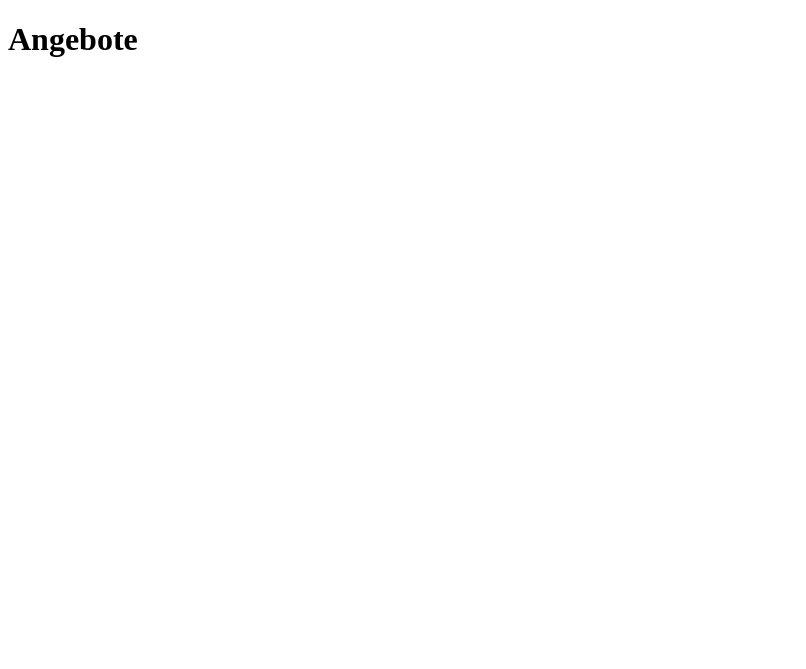
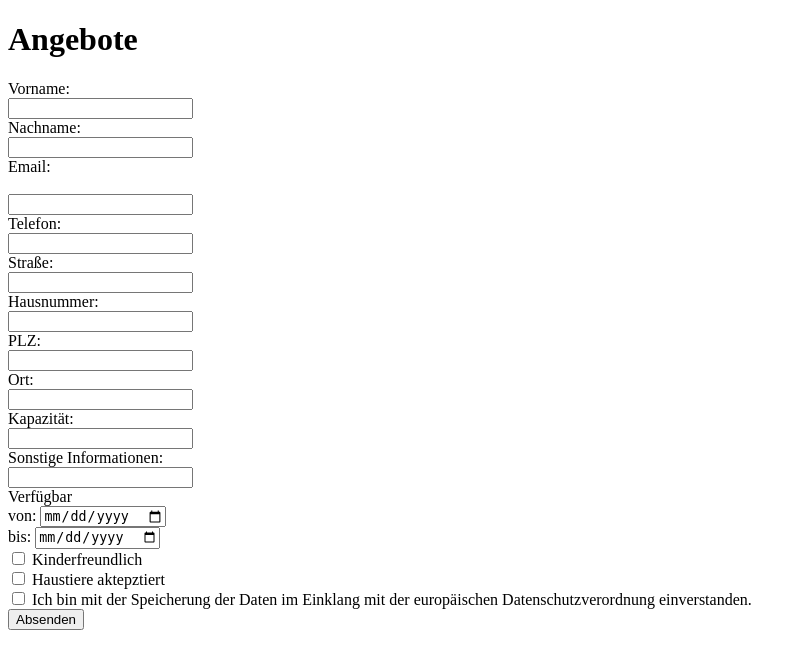
Before and after one commit to CpyPst/rundenudel, a Flask app: page /offer/ in a window 1280 px wide. Before the commit the part shown is almost empty. Shown: the top 669 px of the page, without its empty margins (0-806 px from the left). Run offline with Flask 2, Linux system fonts and the light colour scheme; parts of the project's set-up code (start-up, migrations or seed data) failed here and were passed over.

Commit message:
rudimentale form

```diff
--- a/rundenudel/templates/offer.html
+++ b/rundenudel/templates/offer.html
@@ -7,5 +7,41 @@
 
     <body>
         <h1>Angebote</h1>
+
+        <form>
+            <label for="firstname">Vorname:</label><br>
+            <input type="text" id="firstname" name="firstname"><br>
+            <label for="lastname">Nachname:</label><br>
+            <input type="text" id="lastname" name="lastname"><br>
+            <label for="email">Email:</label></form><br>
+            <input type="text" id="email" name="email"><br>
+            <label for="phone">Telefon:</label></form><br>
+            <input type="text" id="phone" name="phone"><br>
+            <label for="str">Stra&szlig;e:</label><br>
+            <input type="text" id="street" name="street"><br>
+            <label for="aptnumber">Hausnummer:</label><br>
+            <input type="text" id="aptnumber" name="aptnumber"><br>
+            <label for="zi">PLZ:</label><br>
+            <input type="number" id="zip" name="zip"><br>
+            <label for="city">Ort:</label><br>
+            <input type="text" id="city" name="city"><br>
+            <label for="capacity">Kapazit&auml;t:</label><br>
+            <input type="number" id="capacity" name="capacity"><br>
+            <label for="additional">Sonstige Informationen:</label><br>
+            <input type="text" id="addational" name="additional"><br>
+            Verf&uuml;gbar<br>
+            <label for="startdate">von: </label>
+            <input type="date" id="startdate" name="startdate"><br>
+            <label for="enddate">bis: </label>
+            <input type="date" id="enddate" name="enddate"><br>
+
+            <input type="checkbox" id="kid" name="kid" value="Kid">
+            <label for="kid"> Kinderfreundlich</label><br>
+            <input type="checkbox" id="animal" name="animal" value="Animal">
+            <label for="vehicle2">Haustiere aktepztiert</label><br>
+            <input type="checkbox" id="dsgvo" name="dsgvo" value="DSGVO">
+            <label for="dsgvo">Ich bin mit der Speicherung der Daten im Einklang mit der europ&auml;ischen Datenschutzverordnung einverstanden.</label><br>
+            <input type="submit" value="Absenden">
+        </form>
     </body>
 </html>
```
